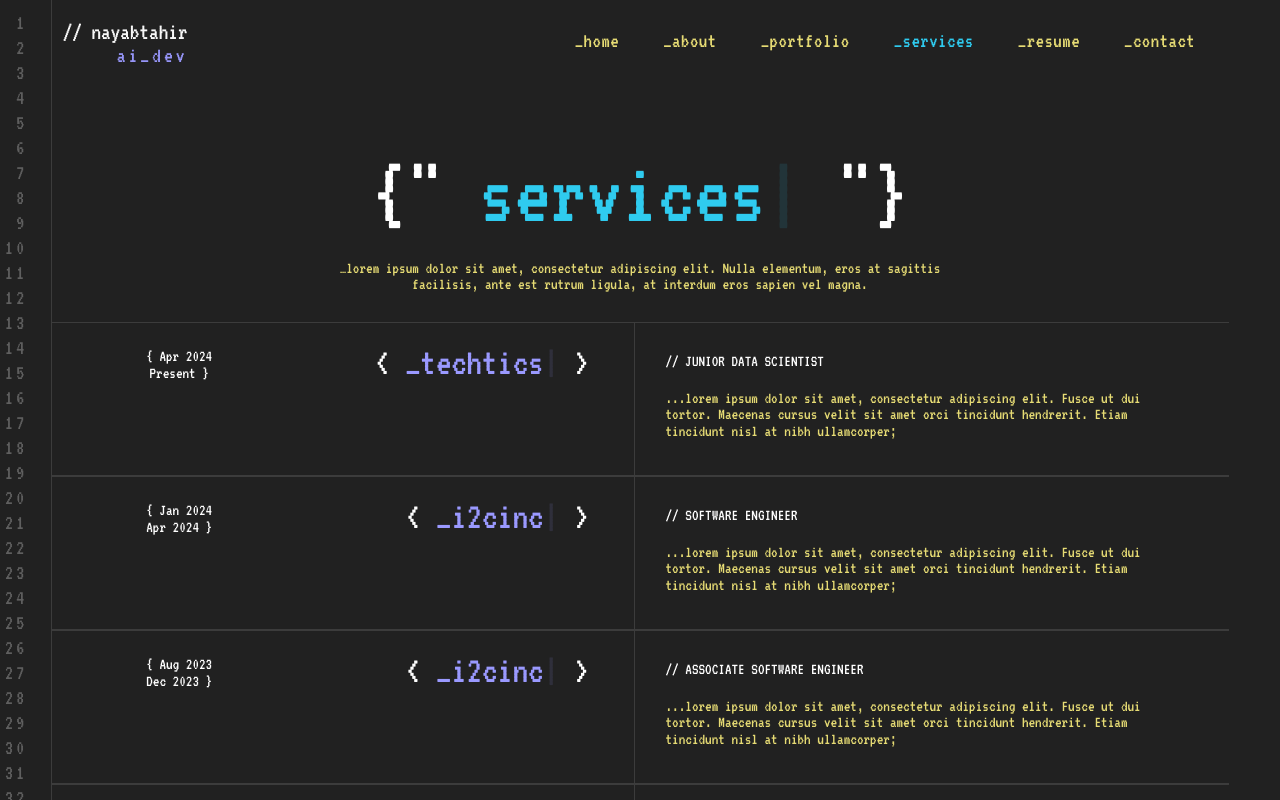
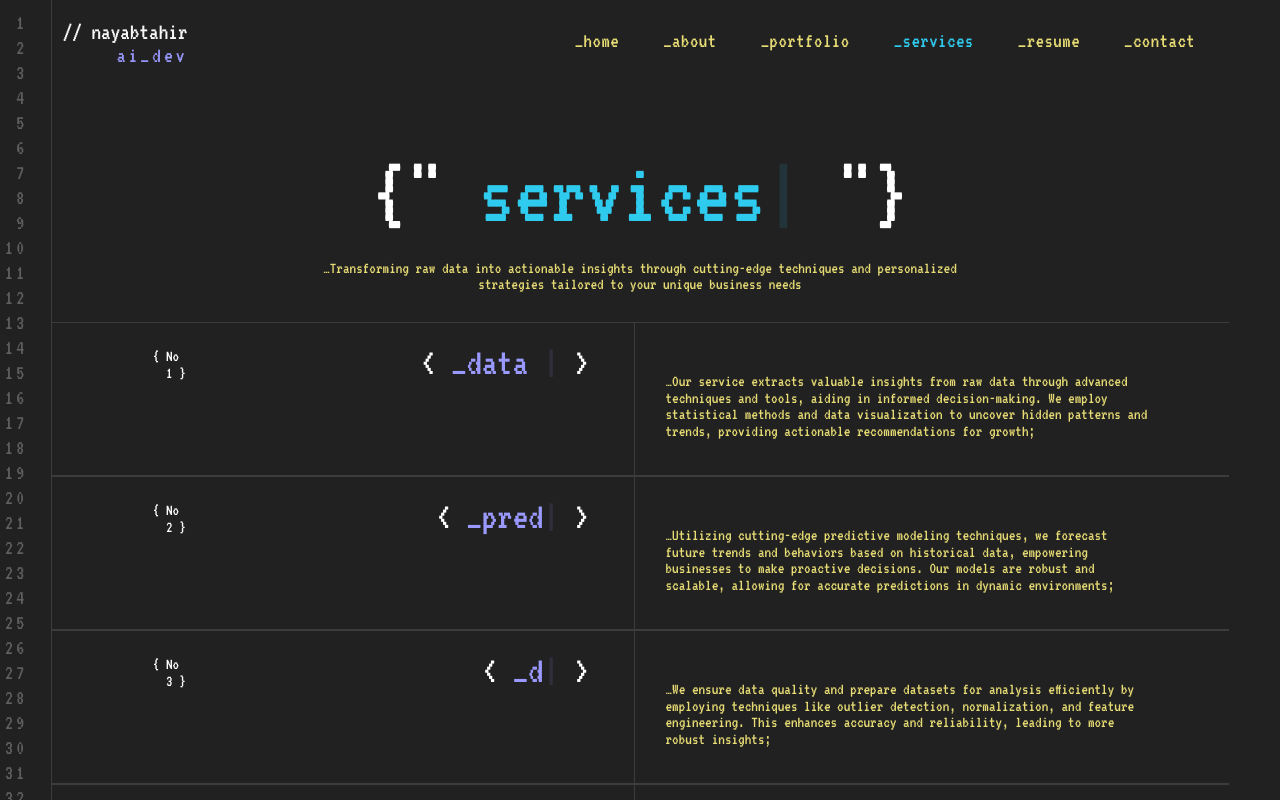
Before and after one commit to Nayab-Tahir/nayab-portfolio, a React (Vite) app: page /nayab-portfolio/services in a window 1280 px wide. Shown: the top 800 px of the page. Built offline with nearby package versions, Linux system fonts and the light colour scheme.

Commit message:
efficient hooks use + dummy text replaced

```diff
--- a/src/UI/ExperienceRow.jsx
+++ b/src/UI/ExperienceRow.jsx
@@ -23,7 +23,7 @@ const ExperienceRow = (props) => {
         </div>
       </div>
       <div className="exp-col-2">
-        <div className="exp-title">// {props.position}</div>
+        {props.position && <div className="exp-title">// {props.position}</div>}
         <div className="exp-description">{props.description}</div>
       </div>
     </div>
--- a/src/components/Sections/ServicesSection/ServicesIntroSection.jsx
+++ b/src/components/Sections/ServicesSection/ServicesIntroSection.jsx
@@ -6,47 +6,35 @@ import ExperienceRow from "../../../UI/ExperienceRow";
 import "./ServicesSection.css";
 
 const servicesIntro =
-  "…lorem ipsum dolor sit amet, consectetur adipiscing elit. Nulla elementum, eros at sagittis facilisis, ante est rutrum ligula, at interdum eros sapien vel magna.";
+  "…Transforming raw data into actionable insights through cutting-edge techniques and personalized strategies tailored to your unique business needs";
   const services = [
     {
-      startDate: "Apr 2024",
-      endDate: "Present",
-      companyName: "techtics.ai",
-      position: "JUNIOR DATA SCIENTIST",
+      startDate: "No",
+      endDate: '\u00A0\u00A0\u00A01',
+      companyName: "data analysis",
       description:
-        "...lorem ipsum dolor sit amet, consectetur adipiscing elit. Fusce ut dui tortor. Maecenas cursus velit sit amet orci tincidunt hendrerit. Etiam tincidunt nisl at nibh ullamcorper;",
+        "…Our service extracts valuable insights from raw data through advanced techniques and tools, aiding in informed decision-making. We employ statistical methods and data visualization to uncover hidden patterns and trends, providing actionable recommendations for growth;",
     },
     {
-      startDate: "Jan 2024",
-      endDate: "Apr 2024",
-      companyName: "i2cinc",
-      position: "SOFTWARE ENGINEER",
+      startDate: "No",
+      endDate: '\u00A0\u00A0\u00A02',
+      companyName: "predictive modeling",
       description:
-        "...lorem ipsum dolor sit amet, consectetur adipiscing elit. Fusce ut dui tortor. Maecenas cursus velit sit amet orci tincidunt hendrerit. Etiam tincidunt nisl at nibh ullamcorper;",
+        "…Utilizing cutting-edge predictive modeling techniques, we forecast future trends and behaviors based on historical data, empowering businesses to make proactive decisions. Our models are robust and scalable, allowing for accurate predictions in dynamic environments;",
     },
     {
-      startDate: "Aug 2023",
-      endDate: "Dec 2023",
-      companyName: "i2cinc",
-      position: "ASSOCIATE SOFTWARE ENGINEER",
+      startDate: "No",
+      endDate: '\u00A0\u00A0\u00A03',
+      companyName: "data preprocessing",
       description:
-        "...lorem ipsum dolor sit amet, consectetur adipiscing elit. Fusce ut dui tortor. Maecenas cursus velit sit amet orci tincidunt hendrerit. Etiam tincidunt nisl at nibh ullamcorper;",
+        "…We ensure data quality and prepare datasets for analysis efficiently by employing techniques like outlier detection, normalization, and feature engineering. This enhances accuracy and reliability, leading to more robust insights;",
     },
     {
-      startDate: "Feb 2023",
-      endDate: "Jun 2023",
-      companyName: "pucit",
-      position: "TEACHER ASSISTANT OF DATA SCIENCE",
+      startDate: "No",
+      endDate: '\u00A0\u00A0\u00A04',
+      companyName: "deep learning",
       description:
-        "...lorem ipsum dolor sit amet, consectetur adipiscing elit. Fusce ut dui tortor. Maecenas cursus velit sit amet orci tincidunt hendrerit. Etiam tincidunt nisl at nibh ullamcorper;",
-    },
-    {
-      startDate: "Mar 2022",
-      endDate: "Sep 2022",
-      companyName: "pucit",
-      position: "TEACHER ASSISTANT OF WEV DEVELOPMENT",
-      description:
-        "...lorem ipsum dolor sit amet, consectetur adipiscing elit. Fusce ut dui tortor. Maecenas cursus velit sit amet orci tincidunt hendrerit. Etiam tincidunt nisl at nibh ullamcorper;",
+        "…Harnessing artificial neural networks, we enable machines to learn patterns and perform human-like tasks, from image and speech recognition to natural language processing, with tailored, state-of-the-art solutions;",
     },
   ];
 
@@ -68,7 +56,6 @@ const ServicesIntroSection = () => {
           startDate={experience.startDate}
           endDate={experience.endDate}
           companyName={experience.companyName}
-          position={experience.position}
           description={experience.description}
         />
       ))}
--- a/src/components/Sections/ServicesSection/ServicesSection.css
+++ b/src/components/Sections/ServicesSection/ServicesSection.css
@@ -13,15 +13,11 @@
     background-image: linear-gradient(90deg, #212121 0%, #292929 100%);
 }
 
-.services > :nth-child(1):hover{
+.services > :nth-child(odd):hover{
     background-image: none;
     background-color: #e6db74;
 }
-.services > :nth-child(2):hover{
+.services > :nth-child(even):hover{
     background-image: none;
     background-color: #2fcbef;
 }
-.services > :nth-child(3):hover{
-    background-image: none;
-    background-color: #e6db74;
-}
--- a/src/components/Sections/ServicesSection/ServicesSection.jsx
+++ b/src/components/Sections/ServicesSection/ServicesSection.jsx
@@ -5,10 +5,17 @@ import AnimatedHeading from "../../../UI/AnimatedHeading";
 import Button from "../../../UI/Button";
 import "./ServicesSection.css";
 
+const services = [
+  { name: "_data analysis", color: "#9a99ff" },
+  { name: "_predictive modeling", color: "#e6db74" },
+  { name: "_data preprocessing", color: "#2fcbef" },
+  { name: "_deep learning", color: "#e6db74"},
+];
+
 const ServicesSection = () => {
-  const service_1 = useAnimateText("_data scientist");
-  const service_2 = useAnimateText("_ml engineer");
-  const service_3 = useAnimateText("_ai specialist");
+  const servicesList = services.map((service) =>
+    useAnimateText(service["name"])
+  );
 
   return (
     <Section styleClass="section-none">
@@ -19,15 +26,15 @@ const ServicesSection = () => {
         withPaddingBottom={true}
       />
       <div className="services">
-        <div>
-          <AnimatedHeading content={service_1} color="#2fcbef" size="7vw" />
-        </div>
-        <div>
-          <AnimatedHeading content={service_2} size="7vw" />
-        </div>
-        <div>
-          <AnimatedHeading content={service_3} color="#9a99ff" size="7vw" />
-        </div>
+        {servicesList.map((service, index) => (
+          <div key={index}>
+            <AnimatedHeading
+              content={service}
+              color={services[index]["color"]}
+              size="7vw"
+            />
+          </div>
+        ))}
       </div>
       <Button path="/nayab-portfolio/services" text="all_services" />
     </Section>
```
